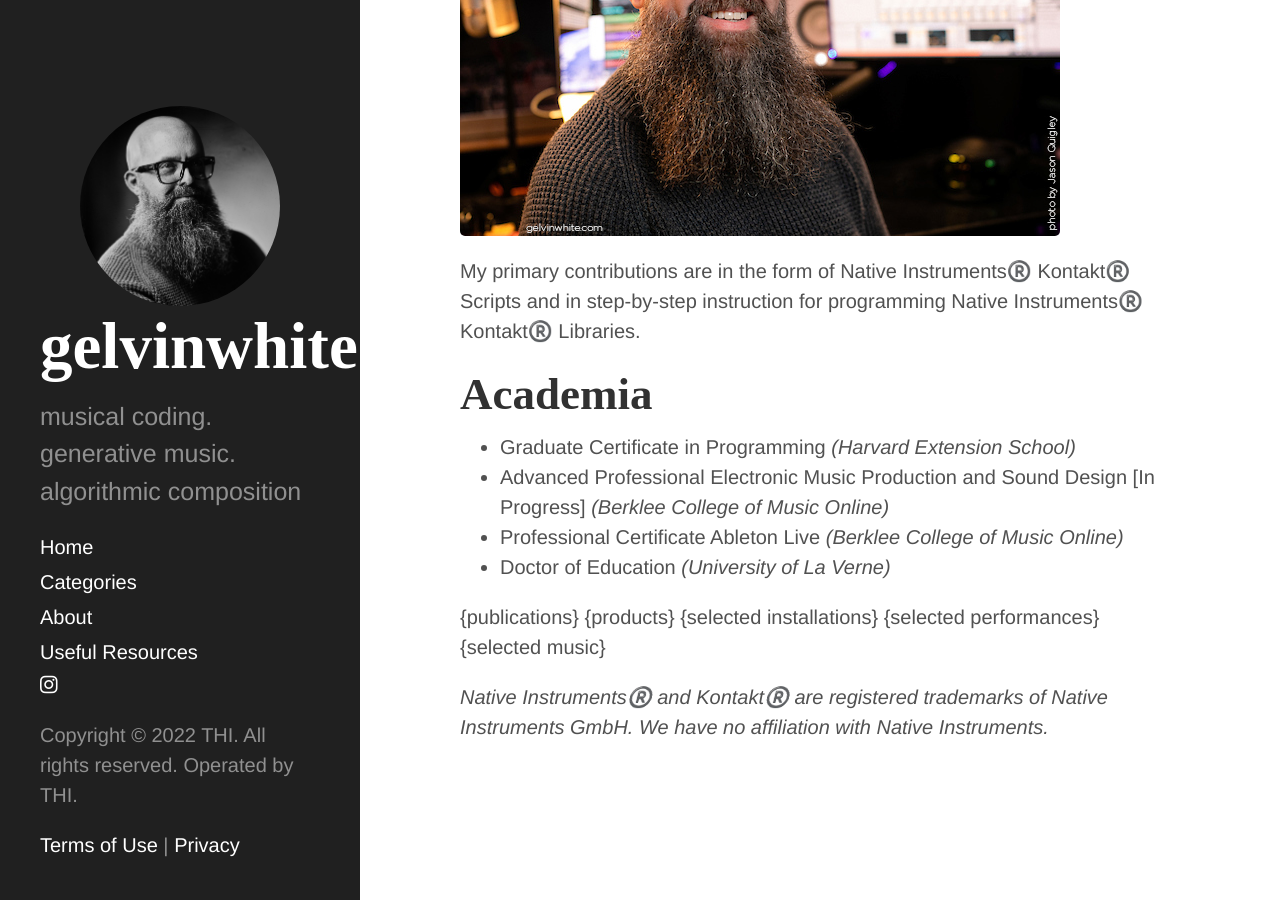
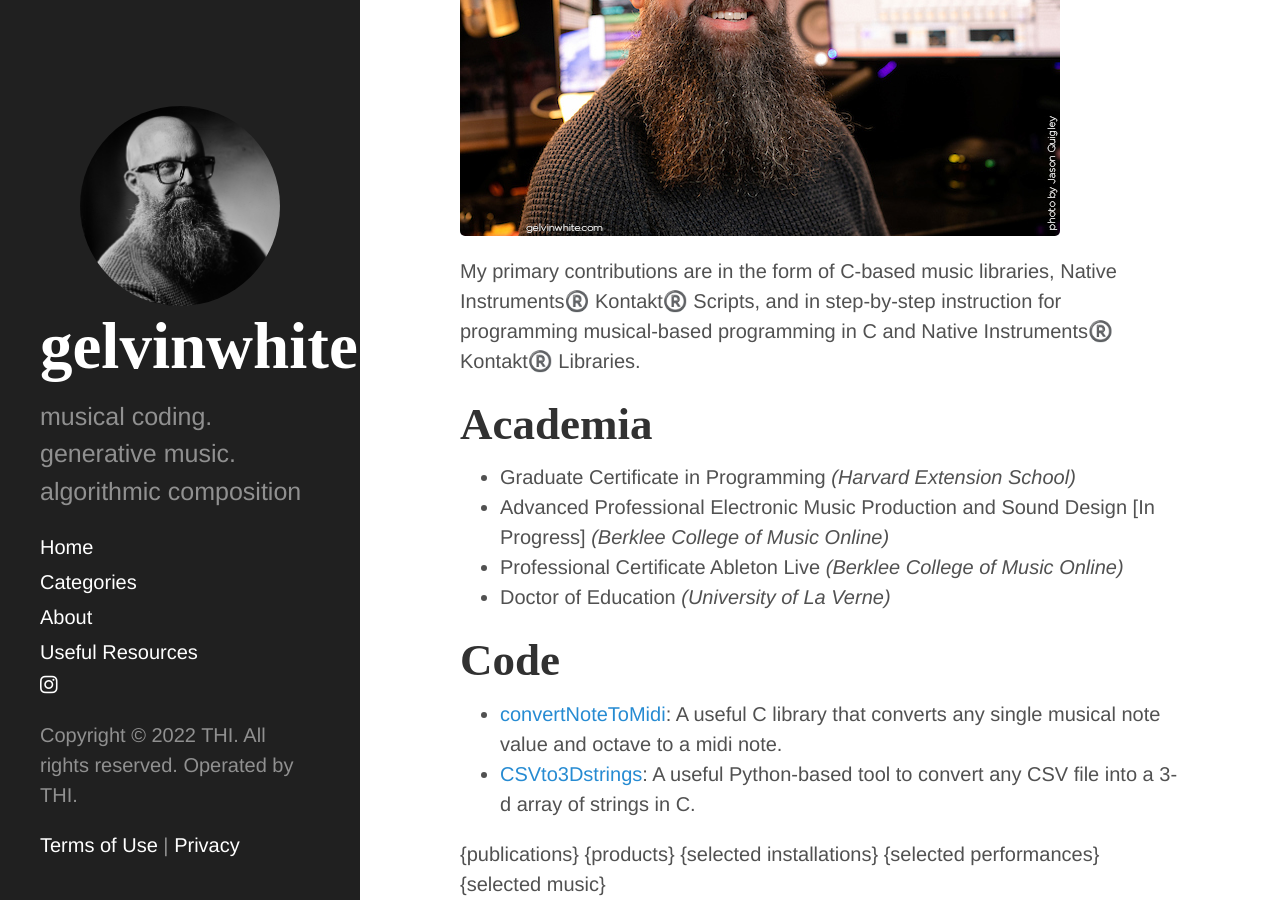
Before and after one commit to guyewhite/guyewhite.github.io, a Jekyll site: the page built from about.md, in a window 1280 px wide and 900 px high, scrolled down 744 px. Built offline with Jekyll 4.4.1, drawn with Linux system fonts in a browser that asks for light colours; nearby versions of some CDN libraries; some web fonts are replaced.

Commit message:
updated about

```diff
--- a/about.md
+++ b/about.md
@@ -15,13 +15,18 @@
 
 ![gelvinwhite](/assets/gelvinwhite02.jpg "gelvinwhite")
 
-My primary contributions are in the form of Native Instruments®️ Kontakt®️ Scripts and in step-by-step instruction for programming Native Instruments®️ Kontakt®️ Libraries.
+My primary contributions are in the form of C-based music libraries, Native Instruments®️ Kontakt®️ Scripts, and in step-by-step instruction for programming musical-based programming in C and Native Instruments®️ Kontakt®️ Libraries.
 
 ## Academia
 * Graduate Certificate in Programming *(Harvard Extension School)*
 * Advanced Professional Electronic Music Production and Sound Design [In Progress] *(Berklee College of Music Online)*
 * Professional Certificate Ableton Live *(Berklee College of Music Online)*
 * Doctor of Education *(University of La Verne)*
+
+## Code
+* [convertNoteToMidi](https://github.com/guyewhite/convertNoteToMidi): A useful C library that converts any single musical note value and octave to a midi note.
+* [CSVto3Dstrings](https://github.com/guyewhite/CSVto3Dstrings): A useful Python-based tool to convert any CSV file into a 3-d array of strings in C.
+
 
 {publications}
 {products}
```
